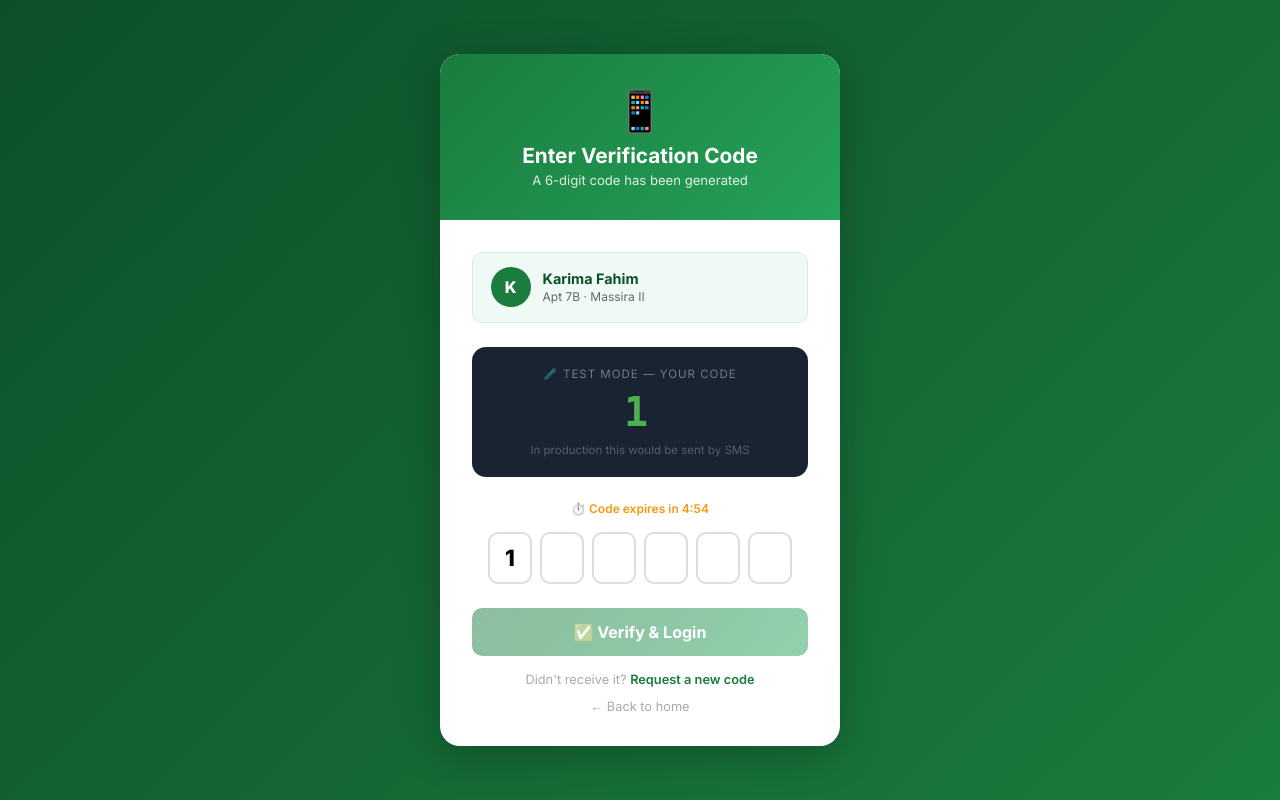
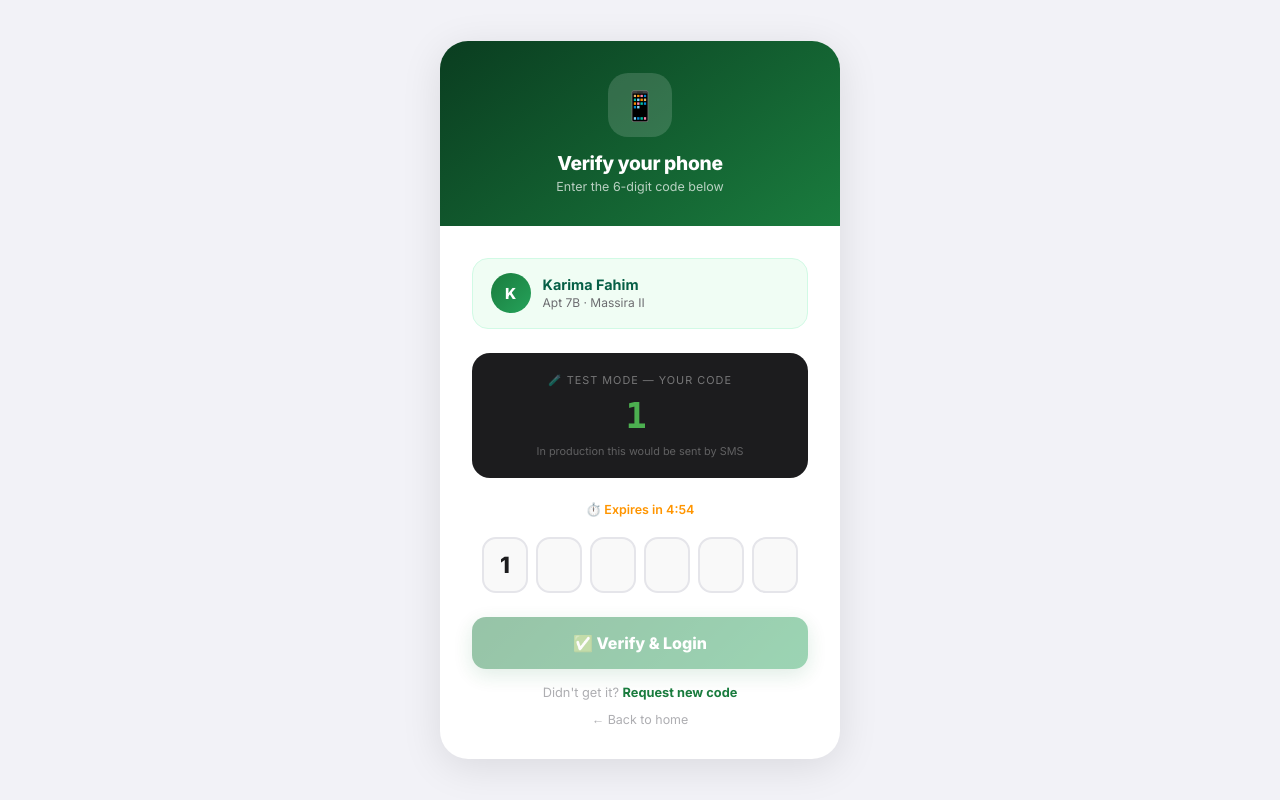
Before and after one commit to amine2026-tech/nqizbali, a Flask app: page /resident/verify in a window 1280 px wide. Run offline with Flask 3, Linux system fonts and the light colour scheme; the visitor is signed in with stand-in values (Sample User, id 1); data comes from the database, SQL or seed files in the repository.

Commit message:
Update resident_verify.html

```diff
--- a/templates/resident_verify.html
+++ b/templates/resident_verify.html
@@ -2,160 +2,107 @@
 <html lang="en">
 <head>
   <meta charset="UTF-8"/><meta name="viewport" content="width=device-width,initial-scale=1"/>
-  <title>NqiZbali — Verify Code</title>
-  <link href="https://fonts.googleapis.com/css2?family=Inter:wght@400;500;600;700;800&display=swap" rel="stylesheet">
+  <title>NqiZbali — Verify</title>
+  <link href="https://fonts.googleapis.com/css2?family=Inter:wght@400;500;600;700;800;900&display=swap" rel="stylesheet">
   <style>
-    *{box-sizing:border-box;margin:0;padding:0}
-    body{font-family:'Inter',sans-serif;background:linear-gradient(135deg,#0d4f29,#1a7c3e);min-height:100vh;display:flex;align-items:center;justify-content:center;padding:1rem}
-    .card{background:#fff;border-radius:20px;box-shadow:0 8px 40px rgba(0,0,0,.25);width:100%;max-width:400px;overflow:hidden}
-    .header{background:linear-gradient(135deg,#1a7c3e,#25a25a);padding:2rem;text-align:center;color:#fff}
-    .logo{font-size:2.5rem;margin-bottom:.5rem}
-    .header h1{font-size:1.3rem;font-weight:700}
-    .header p{font-size:.82rem;opacity:.85;margin-top:.25rem}
+    *{box-sizing:border-box;margin:0;padding:0;-webkit-tap-highlight-color:transparent}
+    body{font-family:'Inter',sans-serif;background:#F2F2F7;min-height:100vh;display:flex;align-items:center;justify-content:center;padding:1rem;-webkit-font-smoothing:antialiased}
+    .card{background:#fff;border-radius:28px;box-shadow:0 8px 40px rgba(0,0,0,.1);width:100%;max-width:400px;overflow:hidden}
+    .header{background:linear-gradient(145deg,#0a3d20,#1a7c3e);padding:2rem;text-align:center;color:#fff}
+    .logo{width:64px;height:64px;border-radius:20px;background:rgba(255,255,255,.15);display:flex;align-items:center;justify-content:center;font-size:1.8rem;margin:0 auto .85rem}
+    .header h1{font-size:1.2rem;font-weight:800;letter-spacing:-.3px}
+    .header p{font-size:.78rem;opacity:.7;margin-top:.25rem}
     .body{padding:2rem}
-
-    /* OTP display box */
-    .dev-otp-box{background:#1A2332;border-radius:14px;padding:1.25rem;text-align:center;margin-bottom:1.5rem}
-    .dev-otp-label{font-size:.72rem;color:#ffffff66;margin-bottom:.5rem;text-transform:uppercase;letter-spacing:1px}
-    .dev-otp-code{font-size:2.5rem;font-weight:900;color:#4CAF50;letter-spacing:8px;font-family:monospace}
-    .dev-otp-hint{font-size:.72rem;color:#ffffff44;margin-top:.5rem}
-
-    /* OTP input */
-    .otp-input-wrap{display:flex;gap:.5rem;justify-content:center;margin-bottom:1.5rem}
-    .otp-input{width:44px;height:52px;border:2px solid #ddd;border-radius:10px;text-align:center;font-size:1.4rem;font-weight:800;outline:none;transition:border-color .2s;font-family:inherit}
-    .otp-input:focus{border-color:#1a7c3e}
-
-    .btn{width:100%;background:linear-gradient(135deg,#1a7c3e,#25a25a);color:#fff;border:none;border-radius:10px;padding:.9rem;font-size:1rem;font-weight:700;cursor:pointer;transition:opacity .2s;font-family:inherit}
-    .btn:hover{opacity:.9}
-    .btn:disabled{opacity:.5;cursor:not-allowed}
-    .error{background:#fff0f0;border:1.5px solid #ffb3b3;border-radius:8px;padding:.7rem 1rem;font-size:.83rem;color:#c0392b;margin-bottom:1rem}
-
-    .client-info{background:#f0faf4;border:1px solid #d1f0dc;border-radius:10px;padding:.9rem 1.1rem;margin-bottom:1.5rem;display:flex;align-items:center;gap:.75rem}
-    .client-avatar{width:40px;height:40px;border-radius:50%;background:#1a7c3e;color:#fff;font-weight:800;font-size:1rem;display:flex;align-items:center;justify-content:center;flex-shrink:0}
-    .client-info-name{font-size:.9rem;font-weight:700;color:#0d4f29}
-    .client-info-addr{font-size:.75rem;color:#666;margin-top:.15rem}
-
-    .resend{text-align:center;font-size:.8rem;color:#aaa;margin-top:1rem}
-    .resend a{color:#1a7c3e;text-decoration:none;font-weight:600}
-    .back{display:block;text-align:center;font-size:.8rem;color:#aaa;margin-top:.75rem;text-decoration:none}
-    .back:hover{color:#1a7c3e}
-
-    .timer{font-size:.75rem;color:#f39c12;font-weight:600;text-align:center;margin-bottom:1rem}
+    .client-row{background:#F0FDF4;border:1.5px solid #D1FAE5;border-radius:16px;padding:.9rem 1.1rem;margin-bottom:1.5rem;display:flex;align-items:center;gap:.75rem}
+    .client-av{width:40px;height:40px;border-radius:50%;background:linear-gradient(135deg,#1a7c3e,#25a25a);color:#fff;font-weight:800;font-size:.95rem;display:flex;align-items:center;justify-content:center;flex-shrink:0}
+    .client-name{font-size:.9rem;font-weight:700;color:#065F46}
+    .client-addr{font-size:.75rem;color:#6C6C70;margin-top:.15rem}
+    .dev-otp{background:#1C1C1E;border-radius:18px;padding:1.25rem;text-align:center;margin-bottom:1.5rem}
+    .dev-otp-label{font-size:.68rem;color:rgba(255,255,255,.4);margin-bottom:.5rem;text-transform:uppercase;letter-spacing:1px}
+    .dev-otp-code{font-size:2.2rem;font-weight:900;color:#4CAF50;letter-spacing:8px;font-family:monospace}
+    .dev-otp-hint{font-size:.68rem;color:rgba(255,255,255,.3);margin-top:.5rem}
+    .timer{text-align:center;font-size:.78rem;font-weight:600;color:#FF9500;margin-bottom:1.25rem}
+    .error{background:#FEE2E2;border:1.5px solid #FECACA;border-radius:12px;padding:.7rem 1rem;font-size:.82rem;color:#991B1B;margin-bottom:1rem}
+    .otp-row{display:flex;gap:.5rem;justify-content:center;margin-bottom:1.5rem}
+    .otp-box{width:46px;height:56px;border:2px solid #E5E5EA;border-radius:14px;text-align:center;font-size:1.4rem;font-weight:800;outline:none;transition:border-color .2s,box-shadow .2s;font-family:inherit;color:#1C1C1E;background:#F9F9F9}
+    .otp-box:focus{border-color:#1a7c3e;box-shadow:0 0 0 4px rgba(26,124,62,.1);background:#fff}
+    .btn{width:100%;background:linear-gradient(135deg,#1a7c3e,#25a25a);color:#fff;border:none;border-radius:14px;padding:1rem;font-size:1rem;font-weight:800;cursor:pointer;font-family:inherit;box-shadow:0 6px 20px rgba(26,124,62,.3);transition:transform .15s cubic-bezier(.34,1.56,.64,1),opacity .2s}
+    .btn:active{transform:scale(.97)}
+    .btn:disabled{opacity:.45;cursor:not-allowed}
+    .resend{text-align:center;font-size:.8rem;color:#AEAEB2;margin-top:1rem}
+    .resend a{color:#1a7c3e;text-decoration:none;font-weight:700}
+    .back{display:block;text-align:center;font-size:.78rem;color:#AEAEB2;margin-top:.75rem;text-decoration:none}
+    .page-transition{position:fixed;inset:0;background:#fff;z-index:99999;pointer-events:none;opacity:0;transition:opacity .25s ease}
+    .page-transition.in{opacity:1}
   </style>
 </head>
 <body>
+  <div class="page-transition" id="pt"></div>
   <div class="card">
     <div class="header">
       <div class="logo">📱</div>
-      <h1>Enter Verification Code</h1>
-      <p>A 6-digit code has been generated</p>
+      <h1>Verify your phone</h1>
+      <p>Enter the 6-digit code below</p>
     </div>
     <div class="body">
-
-      <!-- Client info -->
-      <div class="client-info">
-        <div class="client-avatar">{{ client.name[0].upper() }}</div>
+      <div class="client-row">
+        <div class="client-av">{{ client.name[0].upper() }}</div>
         <div>
-          <div class="client-info-name">{{ client.name }}</div>
-          <div class="client-info-addr">{{ client.address }} · {{ client.neighborhood }}</div>
+          <div class="client-name">{{ client.name }}</div>
+          <div class="client-addr">{{ client.address }} · {{ client.neighborhood }}</div>
         </div>
       </div>
-
-      <!-- Dev OTP display -->
       {% if dev_otp %}
-      <div class="dev-otp-box">
+      <div class="dev-otp">
         <div class="dev-otp-label">🧪 Test mode — your code</div>
         <div class="dev-otp-code">{{ dev_otp }}</div>
         <div class="dev-otp-hint">In production this would be sent by SMS</div>
       </div>
       {% endif %}
-
-      <!-- Timer -->
-      <div class="timer" id="timer">⏱️ Code expires in <span id="countdown">5:00</span></div>
-
+      <div class="timer">⏱️ Expires in <span id="cd">5:00</span></div>
       {% if error %}<div class="error">{{ error }}</div>{% endif %}
-
-      <!-- OTP input -->
       <form method="POST" id="otpForm">
-        <div class="otp-input-wrap">
-          <input class="otp-input" type="tel" maxlength="1" id="d1" oninput="moveNext(this,'d2')" onkeydown="movePrev(event,'d1','d1')"/>
-          <input class="otp-input" type="tel" maxlength="1" id="d2" oninput="moveNext(this,'d3')" onkeydown="movePrev(event,'d2','d1')"/>
-          <input class="otp-input" type="tel" maxlength="1" id="d3" oninput="moveNext(this,'d4')" onkeydown="movePrev(event,'d3','d2')"/>
-          <input class="otp-input" type="tel" maxlength="1" id="d4" oninput="moveNext(this,'d5')" onkeydown="movePrev(event,'d4','d3')"/>
-          <input class="otp-input" type="tel" maxlength="1" id="d5" oninput="moveNext(this,'d6')" onkeydown="movePrev(event,'d5','d4')"/>
-          <input class="otp-input" type="tel" maxlength="1" id="d6" oninput="moveNext(this,null)" onkeydown="movePrev(event,'d6','d5')"/>
+        <div class="otp-row">
+          <input class="otp-box" type="tel" maxlength="1" id="d1" oninput="mv(this,'d2')" onkeydown="bk(event,'d1','d1')"/>
+          <input class="otp-box" type="tel" maxlength="1" id="d2" oninput="mv(this,'d3')" onkeydown="bk(event,'d2','d1')"/>
+          <input class="otp-box" type="tel" maxlength="1" id="d3" oninput="mv(this,'d4')" onkeydown="bk(event,'d3','d2')"/>
+          <input class="otp-box" type="tel" maxlength="1" id="d4" oninput="mv(this,'d5')" onkeydown="bk(event,'d4','d3')"/>
+          <input class="otp-box" type="tel" maxlength="1" id="d5" oninput="mv(this,'d6')" onkeydown="bk(event,'d5','d4')"/>
+          <input class="otp-box" type="tel" maxlength="1" id="d6" oninput="mv(this,null)" onkeydown="bk(event,'d6','d5')"/>
         </div>
         <input type="hidden" name="otp" id="otpHidden"/>
-        <button class="btn" type="submit" id="submitBtn" disabled>✅ Verify & Login</button>
+        <button class="btn" type="submit" id="subBtn" disabled>✅ Verify & Login</button>
       </form>
-
-      <div class="resend">
-        Didn't receive it? <a href="/resident/login">Request a new code</a>
-      </div>
+      <div class="resend">Didn't get it? <a href="/resident/login">Request new code</a></div>
       <a class="back" href="/">← Back to home</a>
     </div>
   </div>
-
   <script>
-    // ── OTP input navigation ──
-    function moveNext(el, nextId) {
-      if (el.value.length === 1 && nextId) {
-        document.getElementById(nextId).focus();
-      }
-      updateHidden();
+    function mv(el,nxt){if(el.value.length===1&&nxt)document.getElementById(nxt).focus();upd()}
+    function bk(e,cur,prv){if(e.key==='Backspace'&&!document.getElementById(cur).value)document.getElementById(prv).focus()}
+    function upd(){
+      const c=['d1','d2','d3','d4','d5','d6'].map(id=>document.getElementById(id).value).join('');
+      document.getElementById('otpHidden').value=c;
+      document.getElementById('subBtn').disabled=c.length<6;
     }
-
-    function movePrev(e, currentId, prevId) {
-      if (e.key === 'Backspace' && document.getElementById(currentId).value === '') {
-        document.getElementById(prevId).focus();
-      }
-    }
-
-    function updateHidden() {
-      const code = ['d1','d2','d3','d4','d5','d6']
-        .map(id => document.getElementById(id).value).join('');
-      document.getElementById('otpHidden').value = code;
-      document.getElementById('submitBtn').disabled = code.length < 6;
-    }
-
-    // ── Auto-fill from dev box ──
     {% if dev_otp %}
-    setTimeout(() => {
-      const code = '{{ dev_otp }}';
-      ['d1','d2','d3','d4','d5','d6'].forEach((id,i) => {
-        document.getElementById(id).value = code[i] || '';
-      });
-      updateHidden();
-    }, 500);
+    setTimeout(()=>{
+      const code='{{ dev_otp }}';
+      ['d1','d2','d3','d4','d5','d6'].forEach((id,i)=>{document.getElementById(id).value=code[i]||''});
+      upd();
+    },400);
     {% endif %}
-
-    // ── Countdown timer ──
-    let seconds = 300;
-    const countdown = document.getElementById('countdown');
-    const timer     = document.getElementById('timer');
-    const interval  = setInterval(() => {
-      seconds--;
-      if (seconds <= 0) {
-        clearInterval(interval);
-        countdown.textContent = '0:00';
-        timer.style.color = '#e74c3c';
-        timer.textContent = '❌ Code expired — request a new one';
-        document.getElementById('submitBtn').disabled = true;
-      } else {
-        const m = Math.floor(seconds / 60);
-        const s = seconds % 60;
-        countdown.textContent = m + ':' + s.toString().padStart(2,'0');
-      }
-    }, 1000);
-
-    // ── Auto submit when 6 digits entered ──
-    document.getElementById('d6').addEventListener('input', () => {
-      setTimeout(() => {
-        const code = ['d1','d2','d3','d4','d5','d6']
-          .map(id => document.getElementById(id).value).join('');
-        if (code.length === 6) document.getElementById('otpForm').submit();
-      }, 200);
+    let s=300;
+    const cd=document.getElementById('cd');
+    const iv=setInterval(()=>{
+      s--;
+      if(s<=0){clearInterval(iv);cd.textContent='0:00';document.getElementById('subBtn').disabled=true}
+      else cd.textContent=Math.floor(s/60)+':'+String(s%60).padStart(2,'0');
+    },1000);
+    document.getElementById('d6').addEventListener('input',()=>{
+      setTimeout(()=>{const c=['d1','d2','d3','d4','d5','d6'].map(id=>document.getElementById(id).value).join('');if(c.length===6)document.getElementById('otpForm').submit()},200);
     });
   </script>
+  <script src="{{ url_for('static', filename='js/transitions.js') }}"></script>
 </body>
 </html>
```
